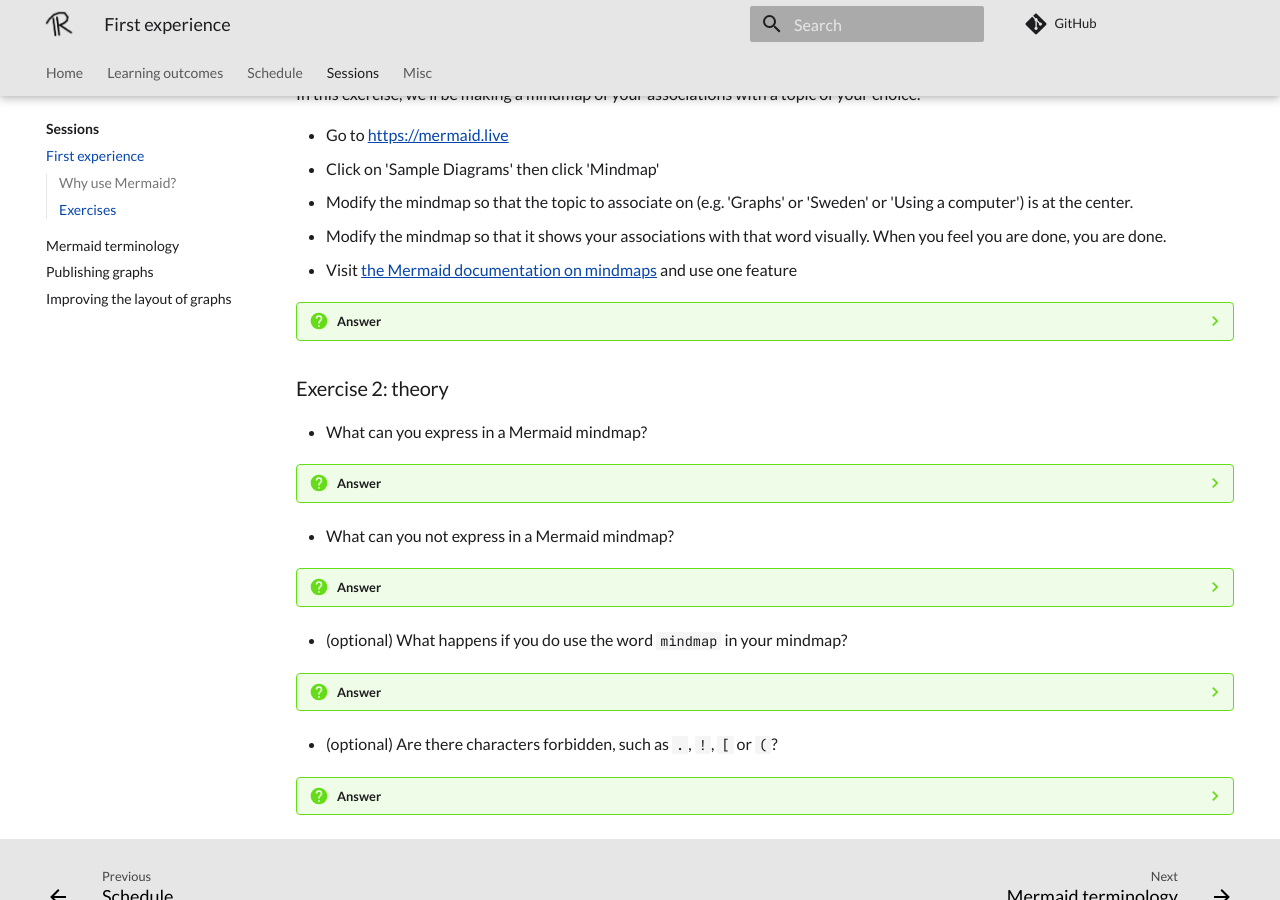
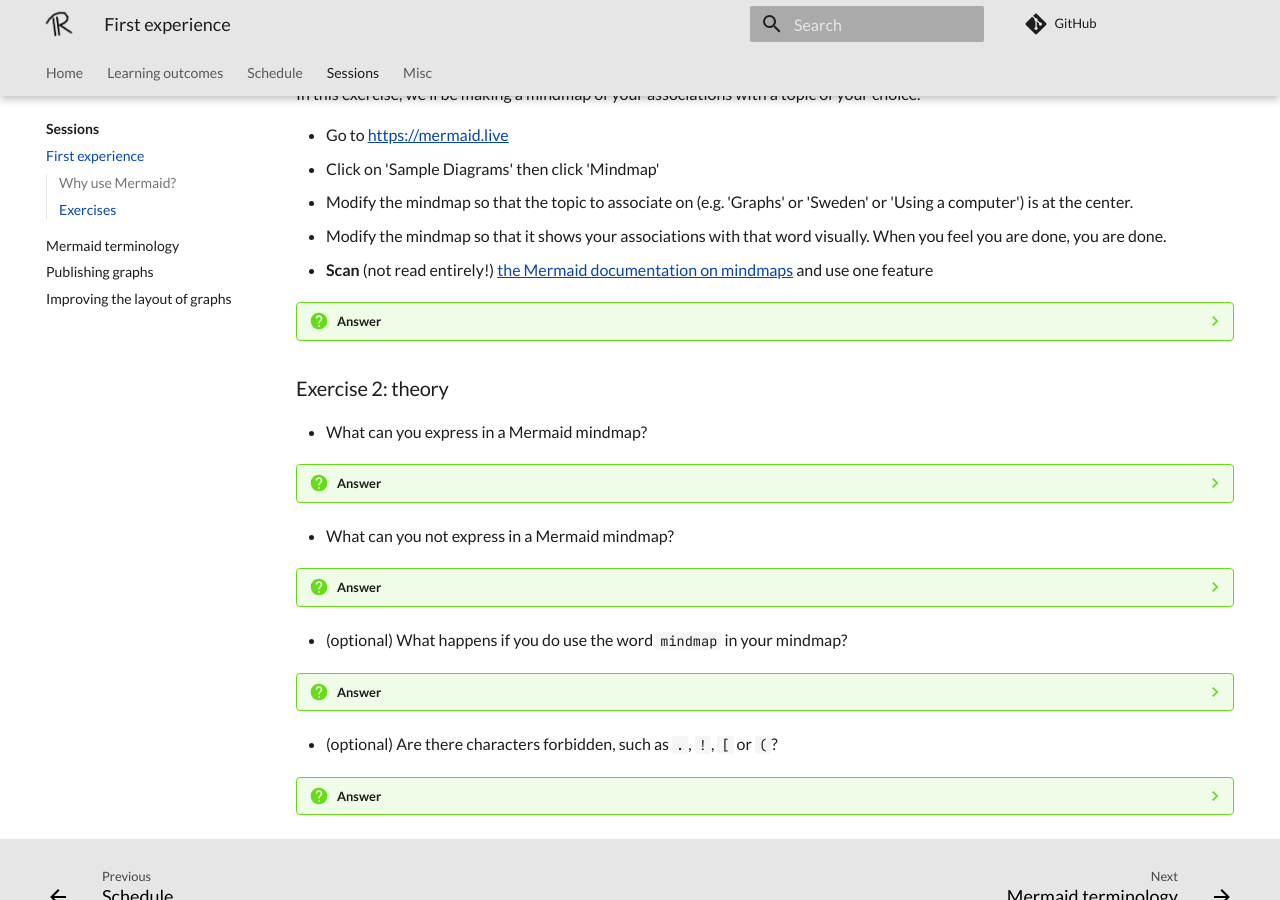
Before and after one commit to richelbilderbeek/lesson_mermaid, an MkDocs documentation site: the page built from docs/sessions/first_experience.md, in a window 1280 px wide and 900 px high, scrolled down 1670 px. Built offline with MkDocs 1.6.1 and Material for MkDocs 9.7.7, drawn with Linux system fonts in a browser that asks for light colours; comment, search, counter and statistics services are not loaded.

Commit message:
Better workding, thanks Sana

```diff
--- a/docs/sessions/first_experience.md
+++ b/docs/sessions/first_experience.md
@@ -78,7 +78,8 @@ of your associations with a topic of your choice.
 - Modify the mindmap so that it shows your associations with that word
   visually.
   When you feel you are done, you are done.
-- Visit [the Mermaid documentation on mindmaps](https://mermaid.js.org/syntax/mindmap.html)
+- **Scan** (not read entirely!)
+  [the Mermaid documentation on mindmaps](https://mermaid.js.org/syntax/mindmap.html)
   and use one feature
 
 ???- question "Answer"
```
